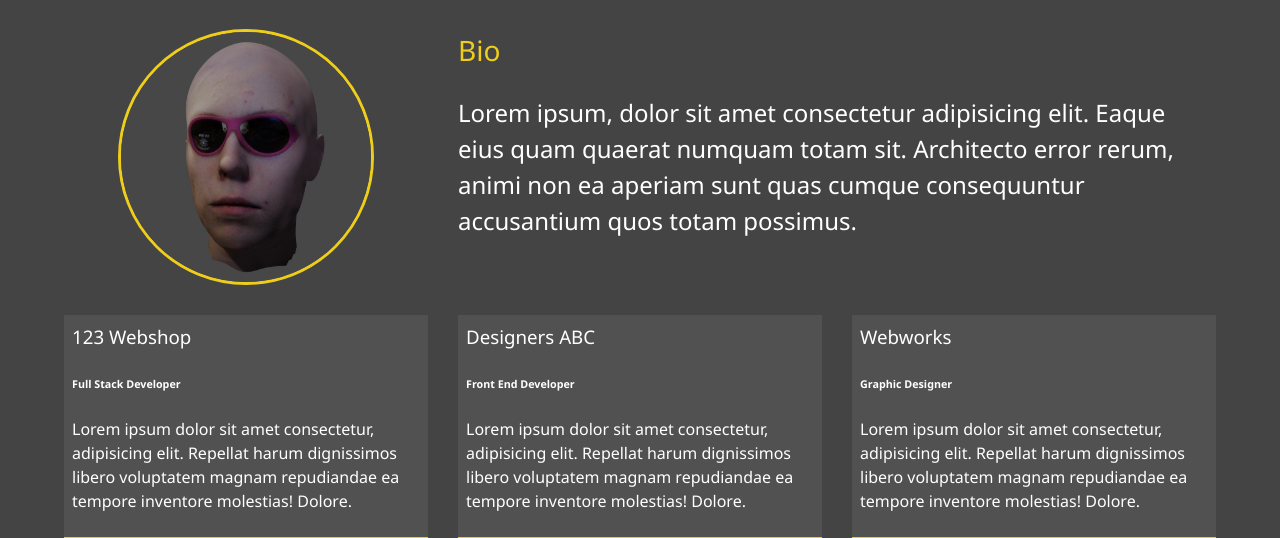
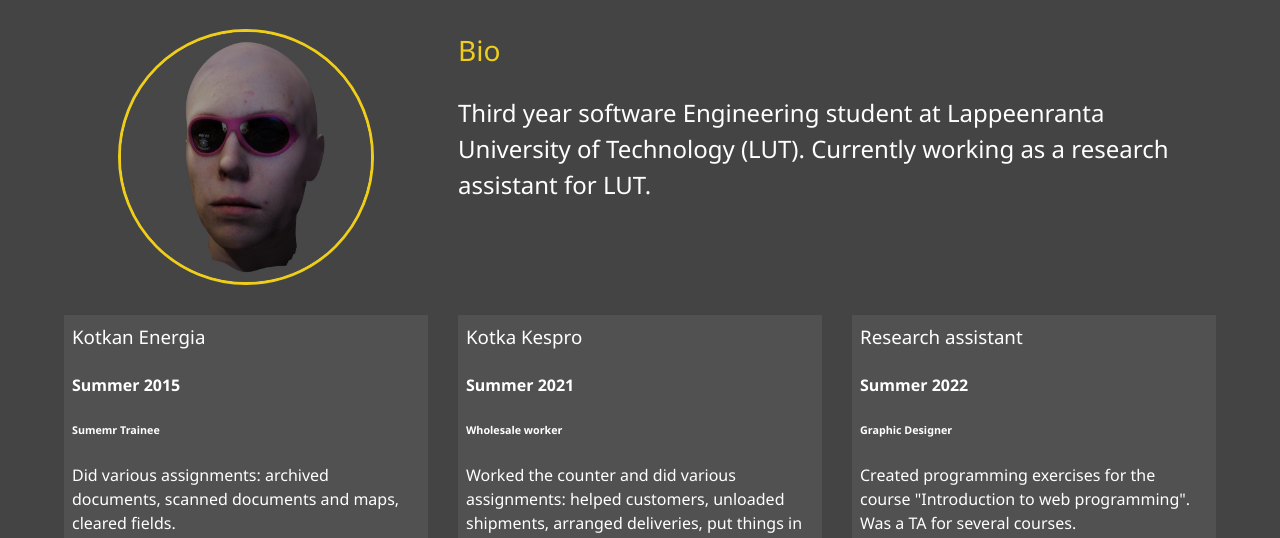
Before and after one commit to ViliAu/modern-portfolio, a plain HTML site: page about.html in a window 1280 px wide. Shown: the part 253-791 px from the top of the page. Drawn offline with Linux system fonts and the light colour scheme.

Commit message:
Updated page info

```diff
--- a/about.html
+++ b/about.html
@@ -61,31 +61,32 @@
             <div class="bio">
                 <h3 class="text-secondary"> Bio</h3>
                 <p>
-                    Lorem ipsum, dolor sit amet consectetur adipisicing elit. Eaque eius quam quaerat numquam totam sit.
-                    Architecto error rerum, animi non ea aperiam sunt quas cumque consequuntur accusantium quos totam
-                    possimus.
+                    Third year software Engineering student at Lappeenranta University of Technology (LUT). Currently
+                    working as a research assistant for LUT.
                 </p>
             </div>
 
             <div class="job job-1">
-                <h3>123 Webshop</h3>
-                <h6>Full Stack Developer</h6>
-                <p>Lorem ipsum dolor sit amet consectetur, adipisicing elit. Repellat harum dignissimos libero
-                    voluptatem magnam repudiandae ea tempore inventore molestias! Dolore.</p>
+                <h3>Kotkan Energia</h3>
+                <h4>Summer 2015</h4>
+                <h6>Sumemr Trainee</h6>
+                <p>Did various assignments: archived documents, scanned documents and maps, cleared fields.</p>
             </div>
 
             <div class="job job-2">
-                <h3>Designers ABC</h3>
-                <h6>Front End Developer</h6>
-                <p>Lorem ipsum dolor sit amet consectetur, adipisicing elit. Repellat harum dignissimos libero
-                    voluptatem magnam repudiandae ea tempore inventore molestias! Dolore.</p>
+                <h3>Kotka Kespro</h3>
+                <h4>Summer 2021</h4>
+                <h6>Wholesale worker</h6>
+                <p>Worked the counter and did various assignments: helped customers, unloaded shipments, arranged
+                    deliveries, put things in place</p>
             </div>
 
             <div class="job job-3">
-                <h3>Webworks</h3>
+                <h3>Research assistant</h3>
+                <h4>Summer 2022</h4>
                 <h6>Graphic Designer</h6>
-                <p>Lorem ipsum dolor sit amet consectetur, adipisicing elit. Repellat harum dignissimos libero
-                    voluptatem magnam repudiandae ea tempore inventore molestias! Dolore.</p>
+                <p>Created programming exercises for the course "Introduction to web programming". Was a TA for several
+                    courses.</p>
             </div>
         </div>
     </main>
```
Also changed, not shown: contact.html (+3 -3 lines).
